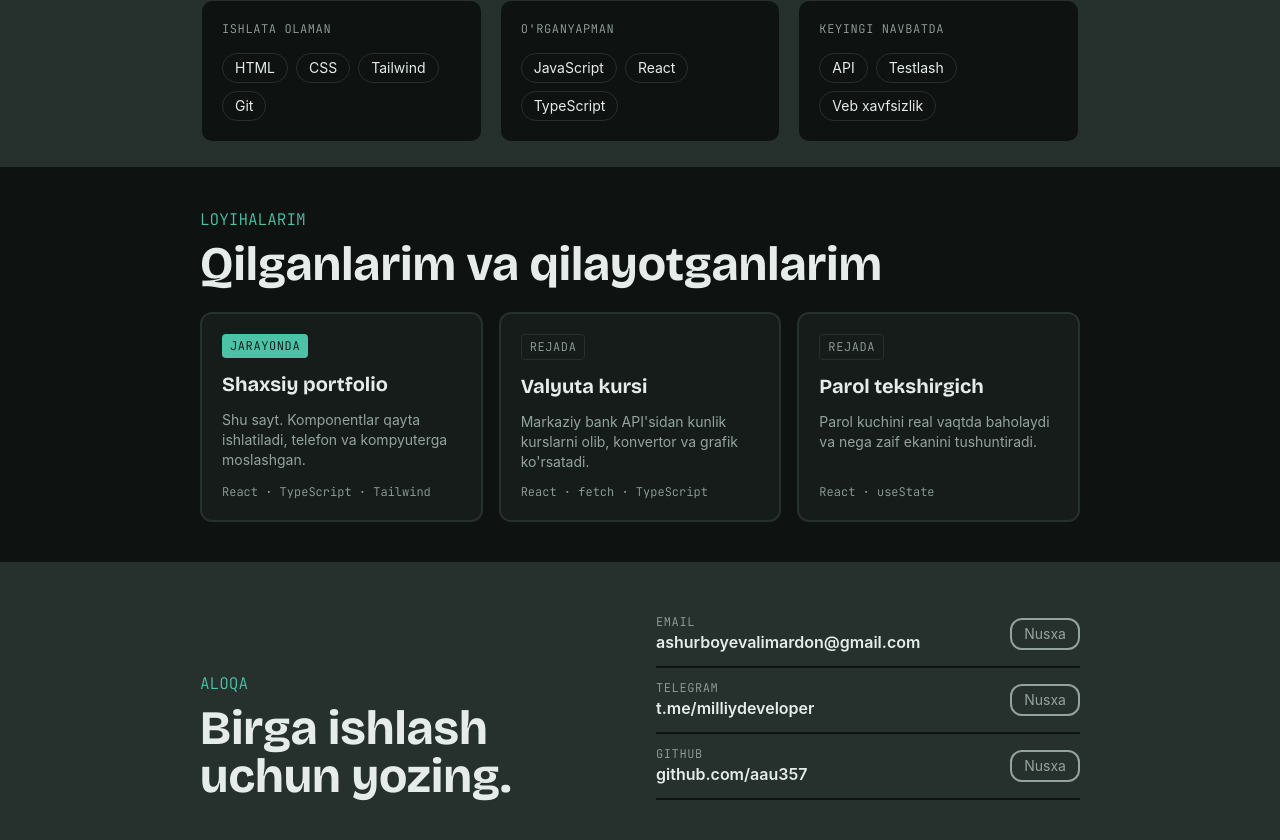
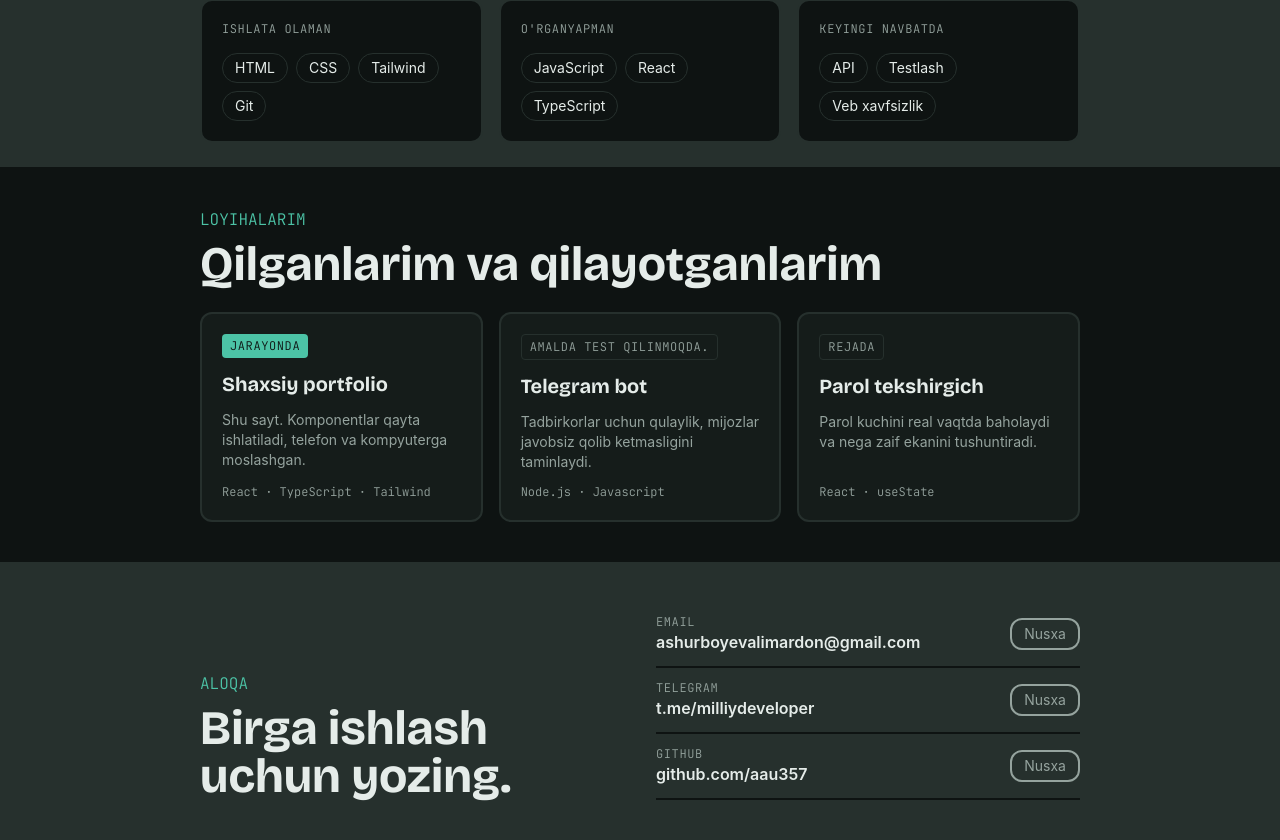
Before and after one commit to aau357/Project, a React (Vite) app: page / in a window 1280 px wide. Shown: the part 626-1466 px from the top of the page. Built offline with nearby package versions, Linux system fonts and the light colour scheme.

Commit message:
Update Projects.tsx

```diff
--- a/src/components/Pages/Projects.tsx
+++ b/src/components/Pages/Projects.tsx
@@ -17,10 +17,10 @@ const Projects = () => {
           status="Jarayonda"
         />
         <ProjectsCard
-          title="Valyuta kursi"
-          description="Markaziy bank API'sidan kunlik kurslarni olib, konvertor va grafik ko'rsatadi."
-          stack="React · fetch · TypeScript"
-          status="Rejada"
+          title="Telegram bot"
+          description="Tadbirkorlar uchun qulaylik, mijozlar javobsiz qolib ketmasligini taminlaydi."
+          stack="Node.js · Javascript"
+          status="Amalda test qilinmoqda."
         />
         <ProjectsCard
           title="Parol tekshirgich"
```
